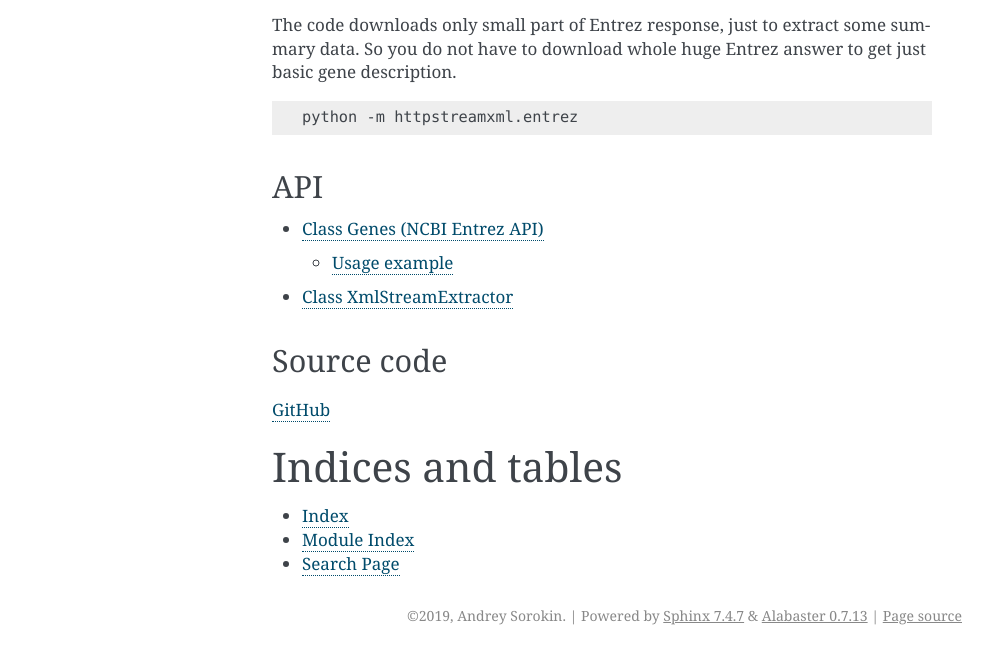
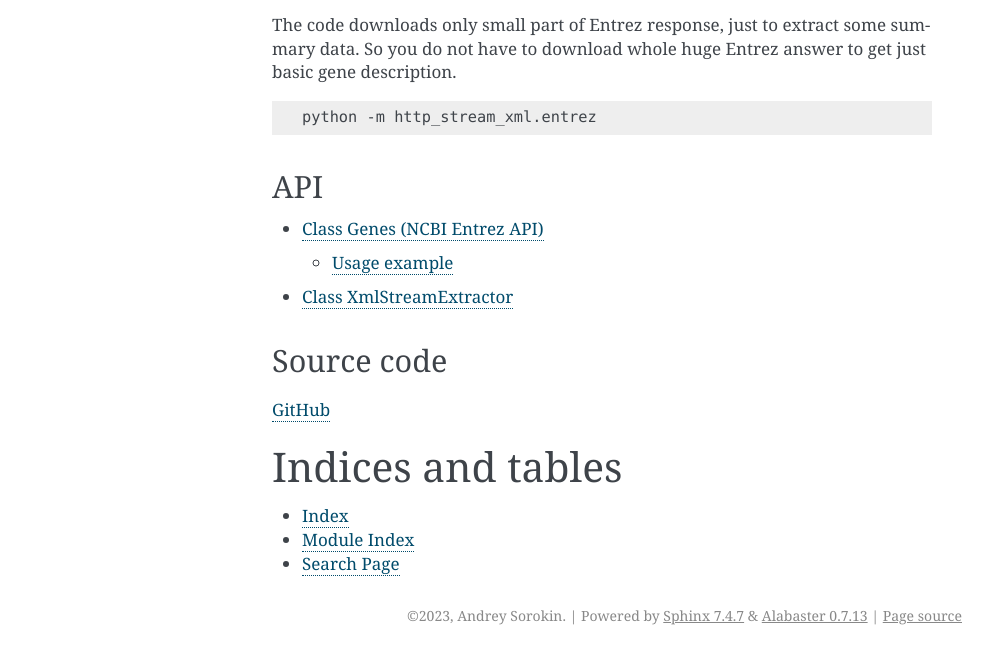
Before and after one commit to andgineer/http-stream-xml, a Sphinx documentation site: the page built from docs/index.rst, in a window 1280 px wide. Shown: the part 625-1277 px from the top of the page, without its empty margins (148-1140 px from the left). Built offline with Sphinx 7.4.7, drawn with Linux system fonts in a browser that asks for light colours.

Commit message:
https://github.com/andgineer/http-stream-xml/issues/2 autodoc fixed

```diff
--- a/docs/conf.py
+++ b/docs/conf.py
@@ -48,7 +48,7 @@
 
 # General information about the project.
 project = "http-stream-xml"
-copyright = "2019, Andrey Sorokin"
+copyright = "2023, Andrey Sorokin"
 author = "Andrey Sorokin"
 
 # The version info for the project you're documenting, acts as replacement for
@@ -65,7 +65,7 @@
 #
 # This is also used if you do content translation via gettext catalogs.
 # Usually you set "language" from the command line for these cases.
-language = None
+language = "en"
 
 # List of patterns, relative to source directory, that match files and
 # directories to ignore when looking for source files.
@@ -95,7 +95,7 @@
 # Add any paths that contain custom static files (such as style sheets) here,
 # relative to this directory. They are copied after the builtin static files,
 # so a file named "default.css" will overwrite the builtin "default.css".
-html_static_path = ["_static"]
+# html_static_path = ["_static"]
 
 
 # -- Options for HTMLHelp output ------------------------------------------
--- a/docs/index.rst
+++ b/docs/index.rst
@@ -33,7 +33,7 @@
 
 .. code-block:: bash
 
-    python -m httpstreamxml.entrez
+    python -m http_stream_xml.entrez
 
 API
 ---
--- a/docs/xml.rst
+++ b/docs/xml.rst
@@ -1,7 +1,7 @@
 Class XmlStreamExtractor
 ========================
 
-.. automodule:: httpstreamxml.xml_stream
+.. automodule:: http_stream_xml.xml_stream
 
-.. autoclass:: httpstreamxml.xml_stream.XmlStreamExtractor
+.. autoclass:: http_stream_xml.xml_stream.XmlStreamExtractor
    :members:
```
Also changed, not shown: docs/entrez.rst (+4 -4 lines), 3 other files.
